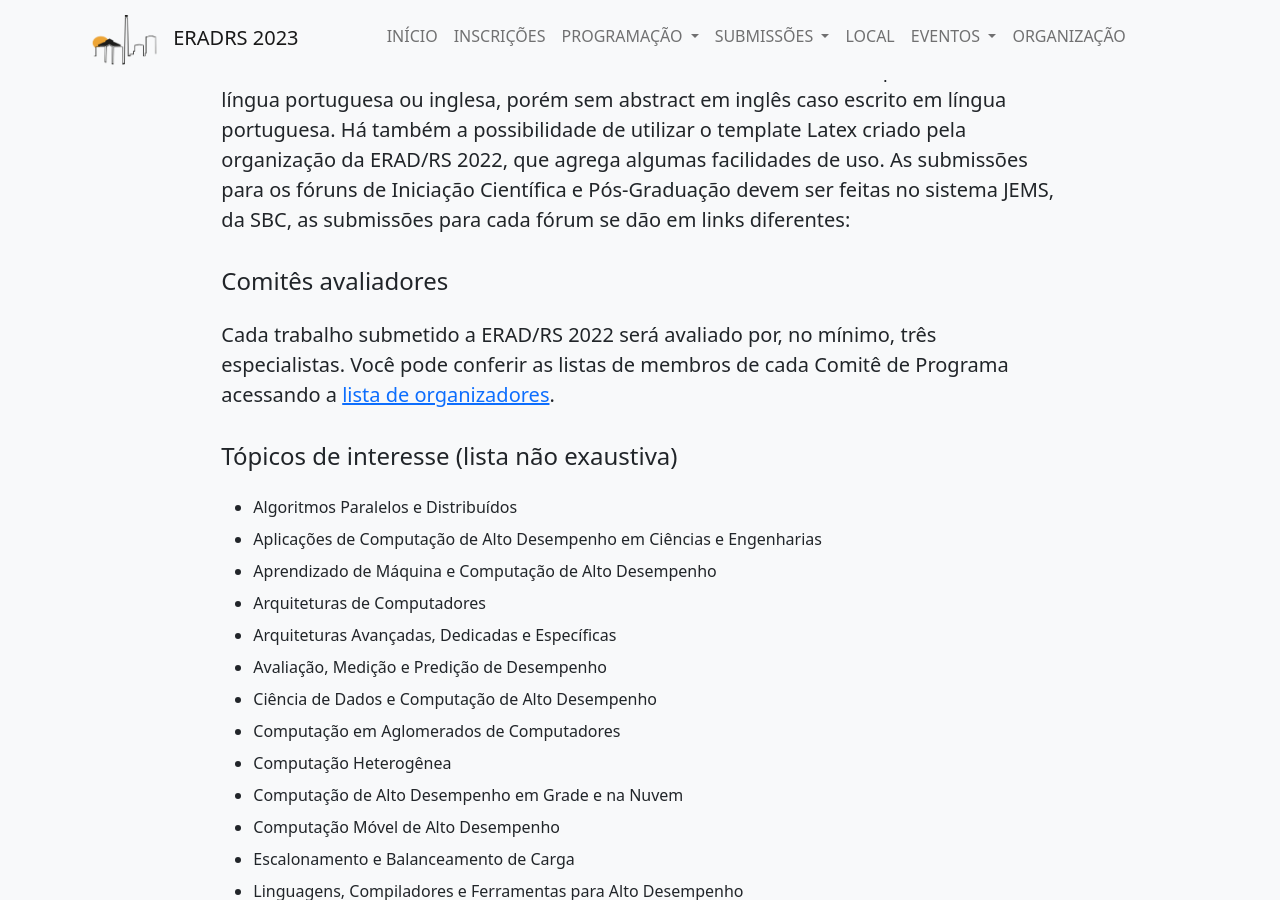
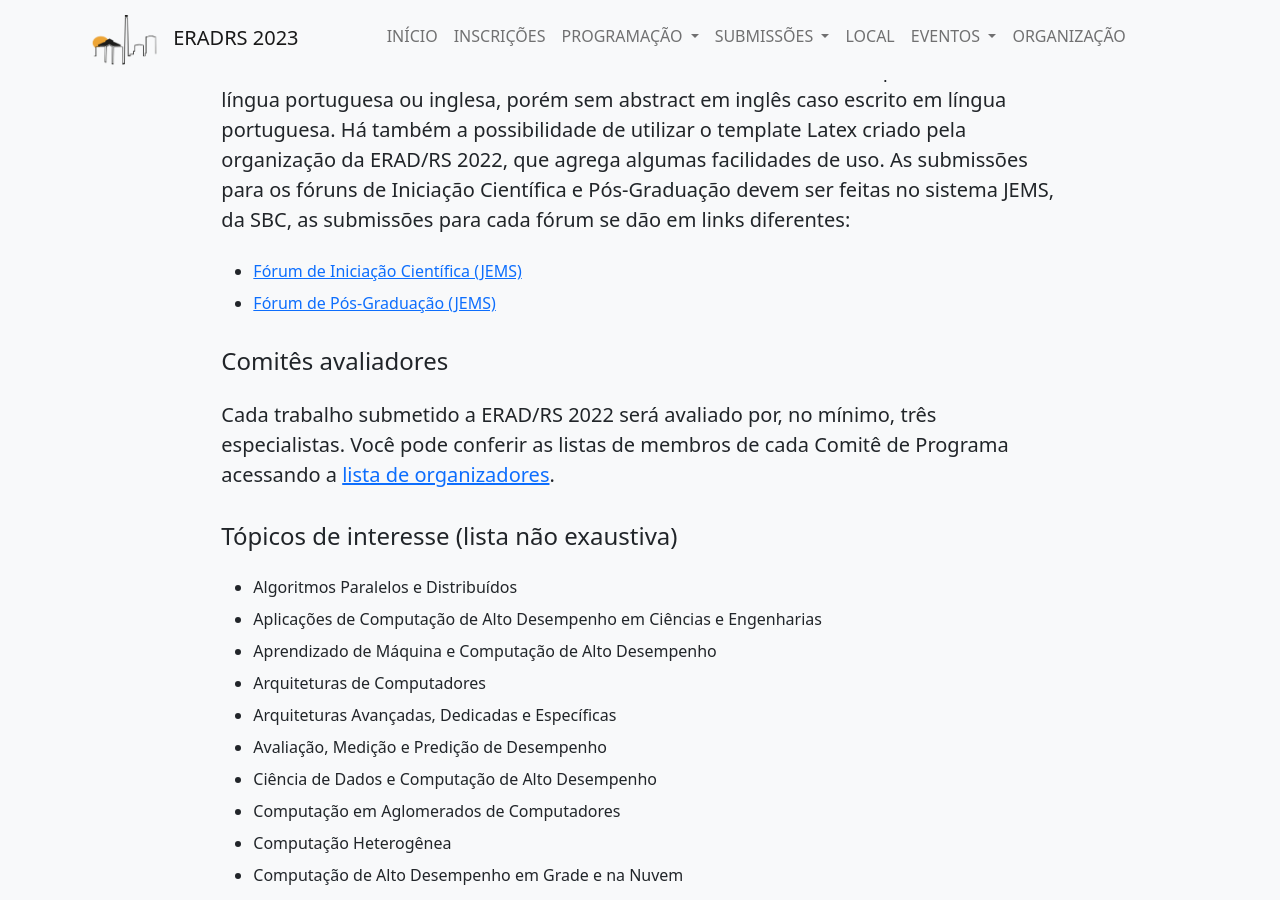
Before and after one commit to cradrs/eradrs2023, a Jekyll site: the page built from chamada_de_trabalhos.html, in a window 1280 px wide and 900 px high, scrolled down 1510 px. Built offline with Jekyll 4.4.1, drawn with Linux system fonts in a browser that asks for light colours.

Commit message:
links do jems

```diff
--- a/chamada_de_trabalhos.html
+++ b/chamada_de_trabalhos.html
@@ -20,6 +20,10 @@ layout: default
     <p class="lead">OBSERVAÇÃO: Todos os prazos são até às 23h59min (horário oficial de Brasília – BRT).</p>
     <h4>Formato e Submissão</h4>
     <p class="lead">Quanto ao formato, os textos devem ser escritos de acordo com o template da SBC, em língua portuguesa ou inglesa, porém sem abstract em inglês caso escrito em língua portuguesa. Há também a possibilidade de utilizar o template Latex criado pela organização da ERAD/RS 2022, que agrega algumas facilidades de uso.  As submissões para os fóruns de Iniciação Científica e Pós-Graduação devem ser feitas no sistema JEMS, da SBC, as submissões para cada fórum se dão em links diferentes:</p>
+    <ul class="mt-4">
+      <li><a href="https://jems.sbc.org.br/home.cgi?c=4270">Fórum de Iniciação Científica (JEMS)</a></li>
+      <li><a href="https://jems.sbc.org.br/home.cgi?c=4271">Fórum de Pós-Graduação (JEMS)</a></li>
+    </ul>
     <h4>Comitês avaliadores</h4>
     <p class="lead">Cada trabalho submetido a ERAD/RS 2022 será avaliado por, no mínimo, três especialistas. Você pode conferir as listas de membros de cada Comitê de Programa acessando a <a href="/organizacao" target="_blank">lista de organizadores</a>.</p>
     <h4>Tópicos de interesse (lista não exaustiva)</h4>
```
